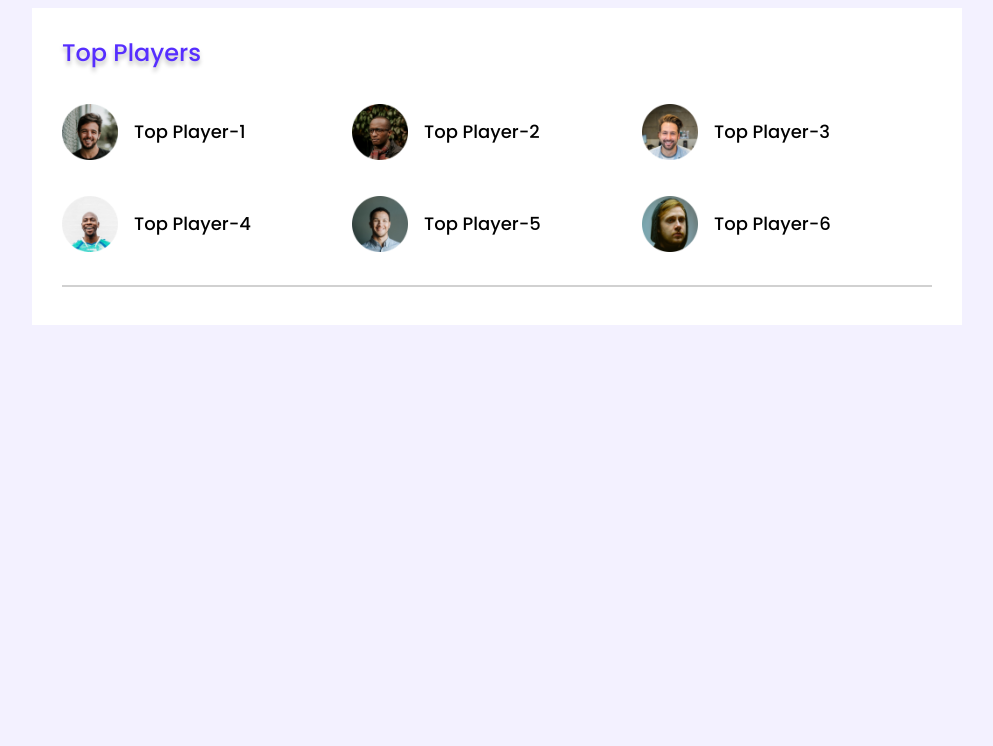
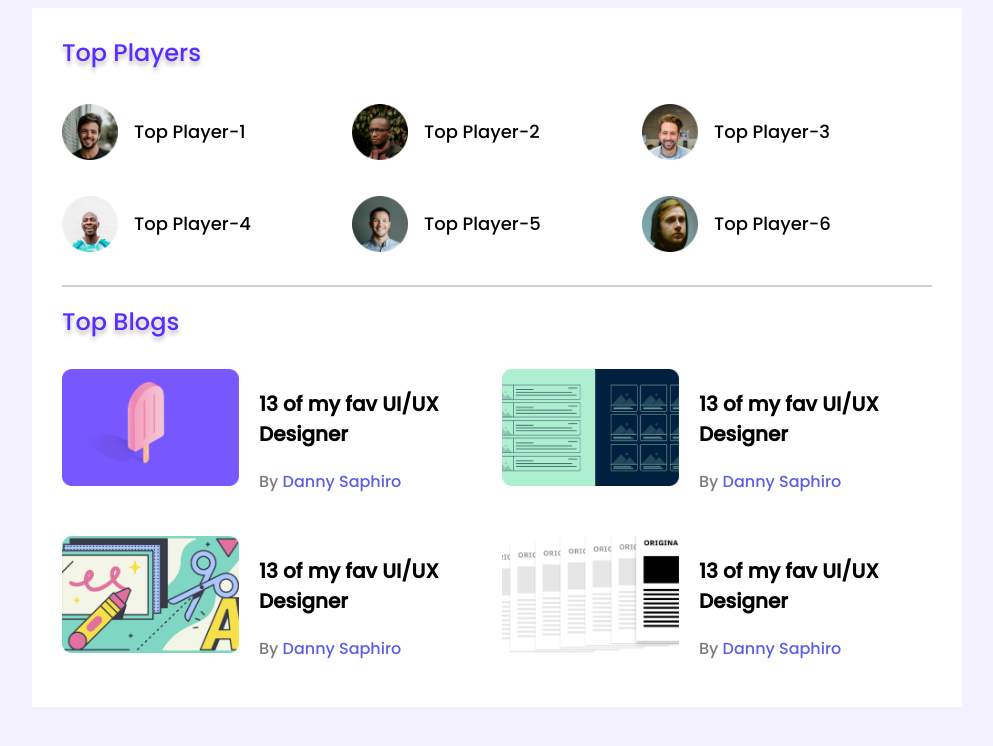
Before and after one commit to SaifullahKhaled/Responsive-leader-board, a plain HTML site: page index.html in a window 1280 px wide. Shown: the whole page, without its empty margins (143-1136 px from the left). Drawn offline with Linux system fonts and the light colour scheme.

Commit message:
top-blogs complete

```diff
--- a/index.html
+++ b/index.html
@@ -48,6 +48,54 @@
                 </div>
             </div>
             <hr>
+            <div class="top-blogs">
+                <h2 class="section-title">
+                    Top Blogs
+                </h2>
+                <div class="blogs">
+                    <article class="blog">
+                        <div class="thubnail">
+                            <img src="images/blogs/blog-1.png" alt="">
+                        </div>
+                        <div class="blog-info">
+                            <h3 class="blog-title">
+                                13 of my fav UI/UX Designer
+                            </h3>
+                            <p class="blog-author">By <a href="">Danny Saphiro</a></p>
+                        </div>
+                    </article><article class="blog">
+                        <div class="thubnail">
+                            <img src="images/blogs/blog-2.png" alt="">
+                        </div>
+                        <div class="blog-info">
+                            <h3 class="blog-title">
+                                13 of my fav UI/UX Designer
+                            </h3>
+                            <p class="blog-author">By <a href="">Danny Saphiro</a></p>
+                        </div>
+                    </article><article class="blog">
+                        <div class="thubnail">
+                            <img src="images/blogs/blog-3.png" alt="">
+                        </div>
+                        <div class="blog-info">
+                            <h3 class="blog-title">
+                                13 of my fav UI/UX Designer
+                            </h3>
+                            <p class="blog-author">By <a href="">Danny Saphiro</a></p>
+                        </div>
+                    </article><article class="blog">
+                        <div class="thubnail">
+                            <img src="images/blogs/blog-4.png" alt="">
+                        </div>
+                        <div class="blog-info">
+                            <h3 class="blog-title">
+                                13 of my fav UI/UX Designer
+                            </h3>
+                            <p class="blog-author">By <a href="">Danny Saphiro</a></p>
+                        </div>
+                    </article>
+                </div>
+            </div>
         </section>
     </main>
 </body>
--- a/styles/style.css
+++ b/styles/style.css
@@ -14,6 +14,7 @@ main {
 
 hr {
     border: 1px solid #D1D1D1;
+    margin-bottom: 20px;
 }
 
 .container {
@@ -56,3 +57,40 @@ hr {
     font-size: 18px;
     font-weight: 500;
 }
+
+/* Top-blogs styles */
+.blogs {
+    display: grid;
+    grid-template-columns: repeat(2,1fr);
+    grid-row-gap: 26px;
+    grid-column-gap: 10px;
+}
+
+.blog .thubnail img {
+    width: 177px;
+    height: 117px;
+}
+
+.blog {
+    display: flex;
+}
+
+.blog-info {
+    margin-left: 20px;
+}
+
+.blog-title {
+    font-size: 20px;
+}
+
+.blog-author {
+    color: rgb(126, 122, 122);
+    font-size: 16px;
+}
+
+.blog-author a {
+    text-decoration: none;
+    font-size: 16px;
+    color: rgb(92, 94, 228);
+    font-weight: 500em;
+}
```
